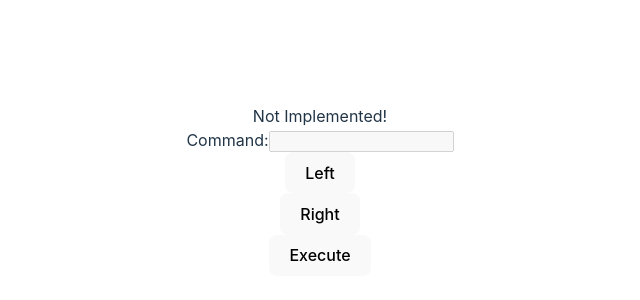
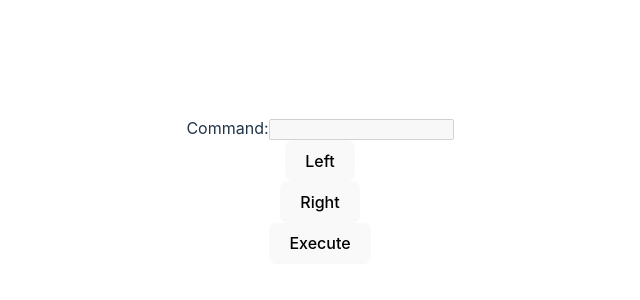
Before and after one commit to Jamie-Wallace/react-learning, a React (Vite) app in the folder mars-rover-ts-3/: page / in a window 1280 px wide. Shown: the part 210-510 px from the top of the page, without its empty margins (320-960 px from the left). Built offline with nearby package versions, Linux system fonts and the light colour scheme.

Commit message:
Render a square

```diff
--- a/mars-rover-ts-3/src/MarsGrid.tsx
+++ b/mars-rover-ts-3/src/MarsGrid.tsx
@@ -1,5 +1,8 @@
 function MarsGrid() {
-    return <div aria-label={`Mars rover grid`}>Not Implemented!</div>;
+    return <div aria-label={`Mars rover grid`}>
+        <span aria-label={`square at x0 y0`}/>
+
+    </div>;
 }
 
 export default MarsGrid;
```
Also changed, not shown: 1 other file (tests, documents, lock files or other folders).
